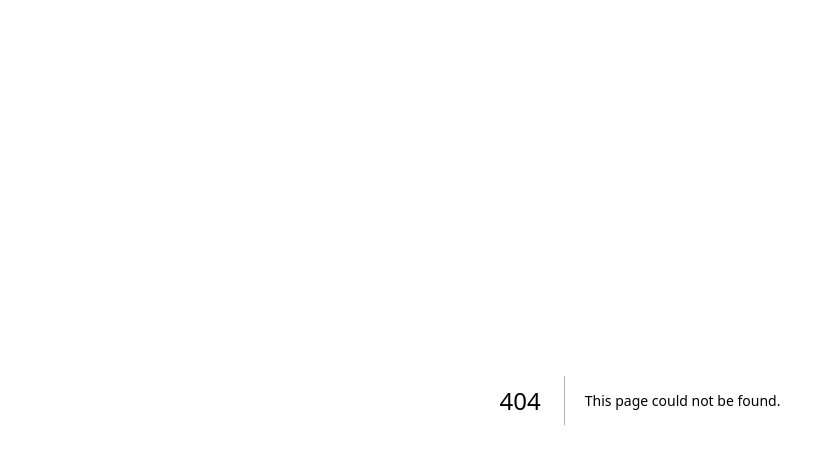
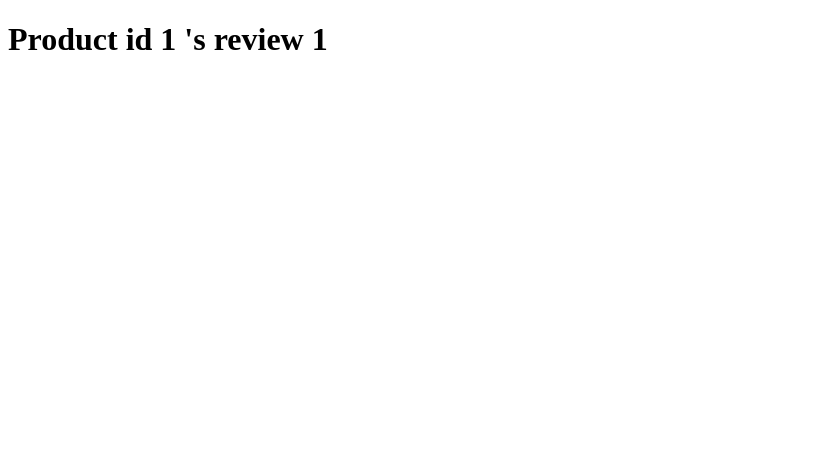
Before and after one commit to atanushil/NextJs-Tutorial, a Next.js app in the folder my-app/: page /products/1/reviews/1 in a window 1280 px wide. Before the commit this address had no page. Shown: the top 464 px of the page, without its empty margins (0-835 px from the left). Built offline with nearby package versions, Linux system fonts and the light colour scheme.

Commit message:
nested dynamic route

```diff
--- /dev/null
+++ b/my-app/src/app/products/[productId]/reviews/[reviewId]/page.tsx
@@ -0,0 +1,7 @@
+export default async function ReviewDetail({params,}:{params:{productId:string,reviewId:string}}) {
+    const {productId, reviewId} = await params;
+    return(
+        <>
+        <h1>Product id {productId} 's review {reviewId}</h1></>
+    )
+}
```
